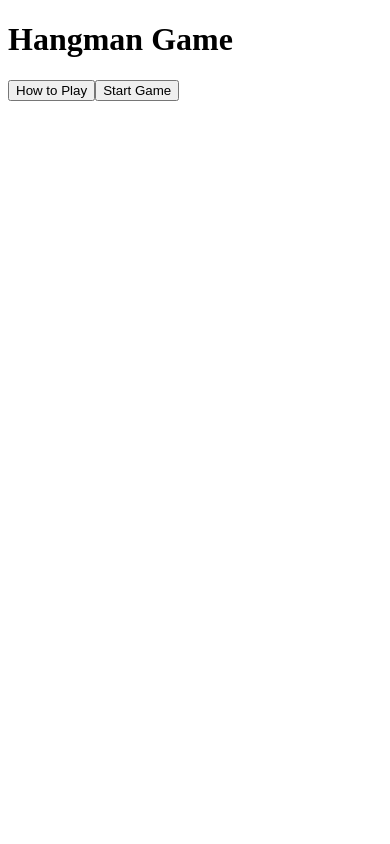
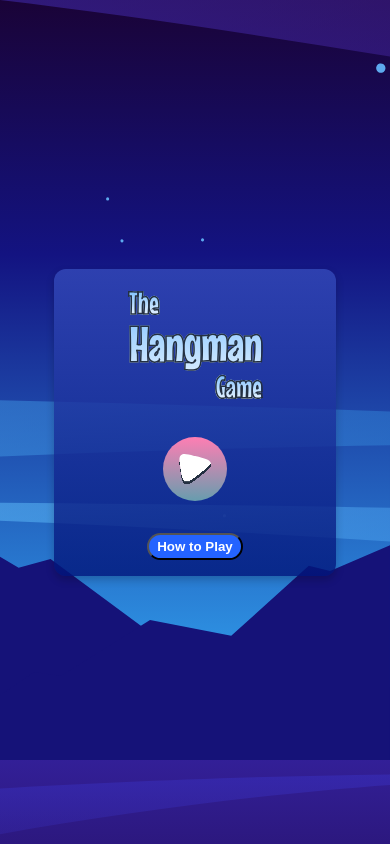
Before and after one commit to irakizaDidier/hangman-game, an Angular app: page / in a window 390 px wide. Built offline with nearby package versions, Linux system fonts and the light colour scheme.

Commit message:
designing with responsiviness to start screen and how to play pages

```diff
--- a/src/app/components/how-to-play/how-to-play.component.css
+++ b/src/app/components/how-to-play/how-to-play.component.css
@@ -0,0 +1,84 @@
+.how-to-play {
+  @apply text-center text-white p-5 min-h-screen flex flex-col items-center  bg-cover bg-center;
+  background-image: url("/assets/images/background-desktop.svg");
+}
+
+.back-button {
+  @apply cursor-pointer;
+  background: linear-gradient(180deg, #ff7eb3, #679dae);
+  border-radius: 50%;
+  width: 50px;
+  height: 50px;
+  border: none;
+}
+
+.back-button img {
+  @apply w-6 h-6;
+}
+
+.how-to-play h2 {
+  @apply text-4xl mb-3 font-bold;
+}
+
+.steps {
+  @apply flex flex-row gap-3;
+  flex-wrap: wrap;
+}
+
+.step {
+  @apply bg-white rounded-lg p-5 m-2 shadow-lg items-center flex flex-col;
+  max-width: 17rem;
+}
+
+.title {
+  @apply text-8xl mb-6 font-bold;
+  background: linear-gradient(180deg, hsl(209, 100%, 70%), #fff);
+  -webkit-background-clip: text;
+  -webkit-text-fill-color: transparent;
+  -webkit-text-stroke: 3px #243041;
+}
+
+.step h1 {
+  @apply font-bold text-center;
+  color: #2463ff;
+}
+
+.step h2 {
+  @apply mb-2 font-bold;
+  color: #261676;
+}
+
+.step p {
+  @apply text-base font-medium;
+  color: #887dc0;
+}
+
+@media (max-width: 840px) {
+  .how-to-play {
+    background-image: url("/assets/images/background-tablet.svg");
+  }
+  .steps {
+    @apply flex-col;
+  }
+  .step {
+    @apply flex-row gap-4 text-start;
+    max-width: 27rem;
+  }
+}
+
+@media (max-width: 480px) {
+  .how-to-play {
+    background-image: url("/assets/images/background-mobile.svg");
+    @apply flex flex-col;
+  }
+  .steps {
+    @apply flex-col;
+  }
+  .step {
+    @apply flex-row gap-4 text-start;
+  }
+  .title {
+    @apply text-6xl mb-6 font-bold;
+    -webkit-text-stroke: 1px #243041;
+  }
+}
--- a/src/app/components/how-to-play/how-to-play.component.html
+++ b/src/app/components/how-to-play/how-to-play.component.html
@@ -1,5 +1,41 @@
-<div>
-  <h2>How to Play</h2>
-  <p>...</p>
-  <button routerLink="/">Back to Start</button>
+<div class="how-to-play">
+  <div class="flex w-4/5 mb-6 justify-between main-top">
+    <button class="back-button " routerLink="/">
+      <img src="/assets/images/icon-back.svg" alt="Back">
+    </button>
+    <h1 class="title">How to Play</h1>
+    <div></div>
+  </div>
+
+  <div class="steps">
+    <div class="step">
+      <h1>01</h1>
+      <div>
+        <h2>Choose a Category</h2>
+        <p>First, choose a word category, like animals or movies. The computer
+          then randomly selects a secret word from that topic and shows you
+          blanks
+          for each letter of the word.</p>
+      </div>
+    </div>
+    <div class="step">
+      <h1>02</h1>
+      <div>
+        <h2>Guess Letters</h2>
+        <p>Take turns guessing letters. The computer fills in the relevant blank
+          spaces if your guess is correct. If it’s wrong, you lose some health,
+          which empties after eight incorrect guesses.</p>
+      </div>
+    </div>
+    <div class="step">
+      <h1>03</h1>
+      <div>
+        <h2>Win or Lose</h2>
+        <p>You win by guessing all the letters in the word before your health
+          runs
+          out. If the health bar empties before you guess the word, you
+          lose.</p>
+      </div>
+    </div>
+  </div>
 </div>
--- a/src/app/components/start-screen/start-screen.component.css
+++ b/src/app/components/start-screen/start-screen.component.css
@@ -0,0 +1,119 @@
+.hangman-background {
+  @apply flex flex-col items-center justify-center min-h-screen bg-cover bg-center;
+  background-image: url("/assets/images/background-desktop.svg");
+}
+
+.game-container {
+  @apply flex flex-col items-center justify-center p-8 rounded-xl text-center;
+  background: linear-gradient(
+    180deg,
+    rgba(52, 74, 186, 0.8),
+    rgba(0, 20, 121, 0.8)
+  );
+  max-width: 600px;
+  width: 100%;
+  box-shadow: 0 4px 8px rgba(0, 0, 0, 0.2);
+}
+
+.hangman-title {
+  @apply text-8xl font-bold mb-8;
+  background: linear-gradient(180deg, hsl(209, 100%, 70%), #fff);
+  -webkit-background-clip: text;
+  -webkit-text-fill-color: transparent;
+  -webkit-text-stroke: 3px #243041;
+  text-align: center;
+}
+
+.hangman-title .sub {
+  @apply mb-0;
+  background: linear-gradient(180deg, hsl(209, 100%, 70%), #fff);
+  -webkit-background-clip: text;
+  -webkit-text-fill-color: transparent;
+  -webkit-text-stroke: 1.5px #243041;
+}
+
+.play-button {
+  @apply flex items-center justify-center w-24 h-24  cursor-pointer transition-transform duration-300 mb-4;
+  background: linear-gradient(180deg, #ff7eb3, #679dae);
+  border-radius: 50%;
+  border: none;
+}
+
+.play-button:hover {
+  @apply scale-110;
+}
+
+.hangman-button {
+  @apply text-white font-bold py-2 px-4 rounded-3xl transition-colors duration-300;
+  background-color: #2463ff;
+}
+.hangman-button:hover {
+  background: linear-gradient(180deg, #ff7eb3, #679dae);
+}
+
+.play-button img {
+  @apply w-9 h-9;
+}
+
+@media (max-width: 768px) {
+  .hangman-background {
+    background-image: url("/assets/images/background-tablet.svg");
+  }
+
+  .game-container {
+    @apply p-6;
+    max-width: 450px;
+  }
+
+  .hangman-title {
+    @apply text-6xl;
+  }
+
+  .hangman-title .sub {
+    @apply text-4xl;
+  }
+
+  .play-button {
+    @apply w-20 h-20 md:w-24 md:h-24;
+  }
+
+  .play-button img {
+    @apply w-10 h-10;
+  }
+
+  .hangman-button {
+    @apply py-1 px-3;
+  }
+}
+
+@media (max-width: 480px) {
+  .hangman-background {
+    background-image: url("/assets/images/background-mobile.svg");
+  }
+
+  .game-container {
+    @apply p-4;
+    max-width: 250px;
+  }
+
+  .hangman-title {
+    @apply text-5xl;
+    -webkit-text-stroke: 1.5px #243041;
+  }
+
+  .hangman-title .sub {
+    @apply text-3xl;
+  }
+
+  .play-button {
+    @apply w-16 h-16;
+  }
+
+  .play-button img {
+    @apply w-8 h-8;
+  }
+
+  .hangman-button {
+    @apply py-1 px-2;
+  }
+}
--- a/src/app/components/start-screen/start-screen.component.html
+++ b/src/app/components/start-screen/start-screen.component.html
@@ -1,5 +1,16 @@
-<div>
-    <h1>Hangman Game</h1>
-    <button routerLink="/how-to-play">How to Play</button>
-    <button routerLink="/pick-category">Start Game</button>
+<div
+  class="flex flex-col items-center justify-center min-h-screen bg-cover bg-center hangman-background">
+  <div class="game-container flex flex-col items-center">
+    <h1 class="hangman-title flex flex-col m-0 p-0">
+      <span class="text-start text-5xl sub">The </span>
+      <span>Hangman </span>
+      <span class="text-end text-5xl sub">Game</span>
+    </h1>
+    <button class="play-button">
+      <img src="assets/images/icon-play.svg" alt="Play Button"
+        (click)="startGame()">
+    </button>
+    <button routerLink="/how-to-play" class="hangman-button mt-4">How to
+      Play</button>
+  </div>
 </div>
--- a/src/app/components/start-screen/start-screen.component.ts
+++ b/src/app/components/start-screen/start-screen.component.ts
@@ -1,10 +1,15 @@
 import { Component } from '@angular/core';
+import { Router } from '@angular/router';
 
 @Component({
   selector: 'app-start-screen',
   templateUrl: './start-screen.component.html',
-  styleUrl: './start-screen.component.css'
+  styleUrl: './start-screen.component.css',
 })
 export class StartScreenComponent {
+  constructor(private router: Router) {}
 
+  startGame() {
+    this.router.navigate(['/pick-category']);
+  }
 }
--- a/src/styles.css
+++ b/src/styles.css
@@ -1 +1,13 @@
 /* You can add global styles to this file, and also import other style files */
+@import url("https://fonts.googleapis.com/css2?family=Mouse+Memoirs&display=swap");
+@tailwind base;
+@tailwind components;
+@tailwind utilities;
+
+* {
+  padding: 0;
+  margin: 0;
+}
+body {
+  font-family: "Mouse Memoirs", sans-serif;
+}
```
